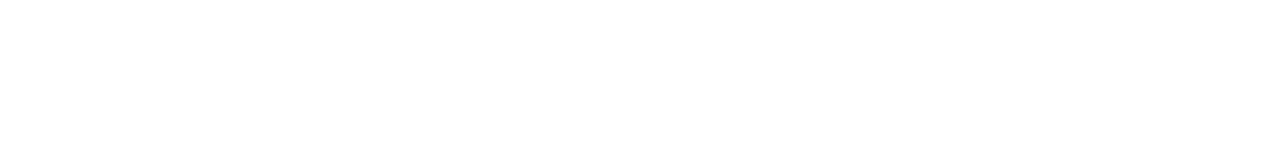
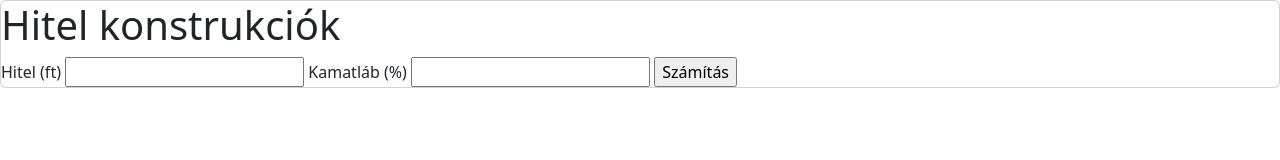
Before and after one commit to BolvariD/Fullstack_feleves, a plain HTML site: page FRONTEND/index.html in a window 1280 px wide. Drawn offline with nearby package versions, Linux system fonts and the light colour scheme.

Commit message:
html structure done

```diff
--- a/FRONTEND/index.html
+++ b/FRONTEND/index.html
@@ -10,6 +10,16 @@
     <title>Hitel konstrukció</title>
 </head>
 <body>
-
+    <div class="card">
+        <h1>Hitel konstrukciók</h1>
+        <form action="" method="get">
+            <label for="loanAmountInput">Hitel (ft)</label>
+            <input type="number" name="loanAmount" id="loanAmountInput">
+            <label for="interestRateInput">Kamatláb (%)</label>
+            <input type="number" name="interestRate" id="interestRateInput">
+            <input type="button" value="Számítás">
+        </form>
+        <div id="calculationResults"></div>
+    </div>
 </body>
 </html>
```
